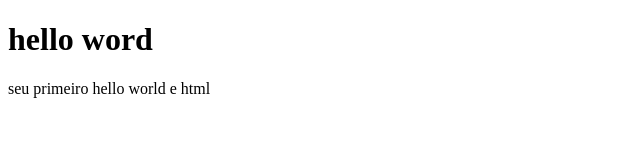
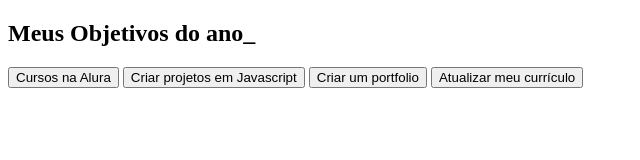
Before and after one commit to VithoriaOliveir/Projeto-de-vida-organizando-objetivos-futuros-com-matem-tica-aplicada, a plain HTML site: page index.html in a window 1280 px wide. Shown: the whole page, without its empty margins (0-640 px from the left). Drawn offline with Linux system fonts and the light colour scheme.

Commit message:
Add files via upload

```diff
--- a/index.html
+++ b/index.html
@@ -1,10 +1,21 @@
 <!DOCTYPE html>
-<html>
+<html lang="pt-br">
 <head>
-    <title> título da página </title>
-    </head>
-    </body>
-    <h1> hello word </h1>
-    <p> seu primeiro hello world e html </p>
+    <meta charset="UTF-8">
+    <meta http-equiv="X-UA-Compatible" content="IE=edge">
+    <meta name="viewport" content="width=device-width, initial-scale=1.0">
+    <title>Meus objetivos do ano</title>
+</head>
+<body>
+    <section class="conteudo-principal">
+        <h2 class="titulo-principal">Meus Objetivos do ano_</h2>
+<div class="botoes">
+        <button class="botao">Cursos na Alura</button>
+        <button class="botao">Criar projetos em Javascript</button>
+        <button class="botao">Criar um portfolio</button>
+        <button class="botao">Atualizar meu currículo</button>
+ </div>
+</section>
+
 </body>
 </html>
--- a/style.css
+++ b/style.css
@@ -0,0 +1,16 @@
+@import url('https://fonts.googleapis.com/css?family=Chakra+Petch:wght@400;700&display=swap');
+
+:root {
+  --cor-de-fundo: #161618;
+  --verde: #6FFF57;
+  --branco: #FFFFFF;
+  --botao-ativo: #3A375E;
+  --botao-inativo: rgba(58, 55, 94, 0.5);
+  --texto-fundo: rgba(58, 55, 94, 0.3);
+}
+
+body {
+  background-color: var(--cor-de-fundo);
+  color: var(--branco);
+  font-family: 'Chakra Petch', sans-serif;
+}
```
